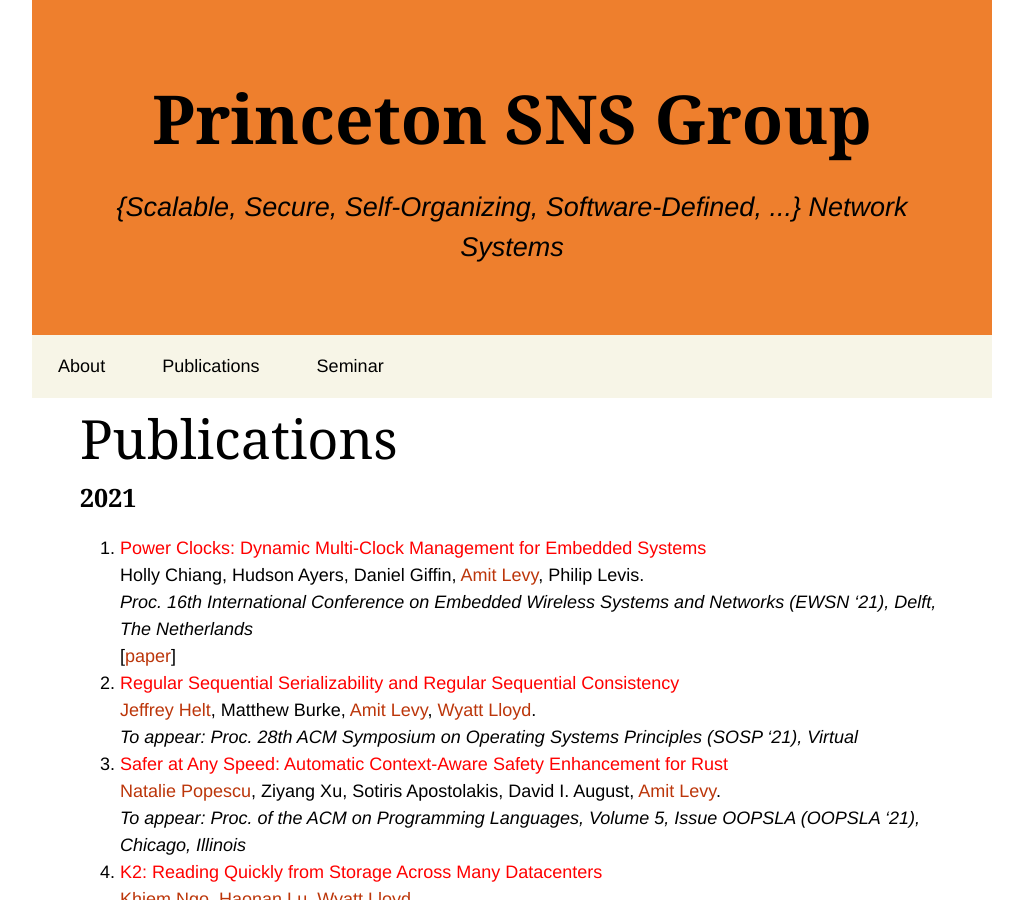
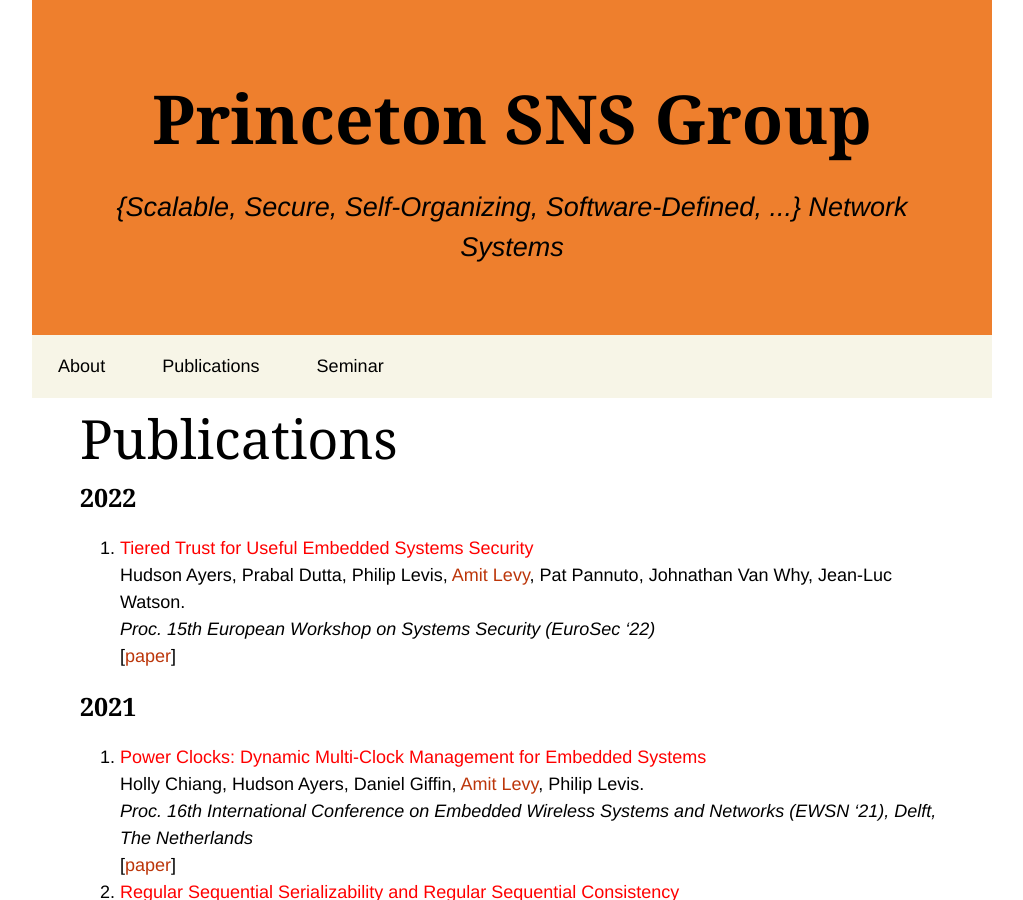
Before and after one commit to princeton-sns/www, a Jekyll site: the page built from publications.md, in a window 1280 px wide and 900 px high. Shown: the whole window, without its empty margins (128-1151 px from the left). Built offline with Jekyll 4.4.1, drawn with Linux system fonts in a browser that asks for light colours; some web fonts are replaced.

Commit message:
Add eurosec paper

```diff
--- a/_data/publications.yml
+++ b/_data/publications.yml
@@ -1,3 +1,16 @@
+- title: "Tiered Trust for Useful Embedded Systems Security"
+  people:
+    - Hudson Ayers
+    - Prabal Dutta
+    - Philip Levis
+    - aalevy
+    - Pat Pannuto
+    - Johnathan Van Why
+    - Jean-Luc Watson
+  venue: "Proc. 15th European Workshop on Systems Security (EuroSec '22)"
+  year: 2022
+  paper: https://www.amitlevy.com/papers/2022-eurosec-ayers.pdf
+
 - title: "Don’t Be a Blockhead: Zoned Namespaces Make Work on Conventional SSDs Obsolete"
   people:
     - theanos
```
